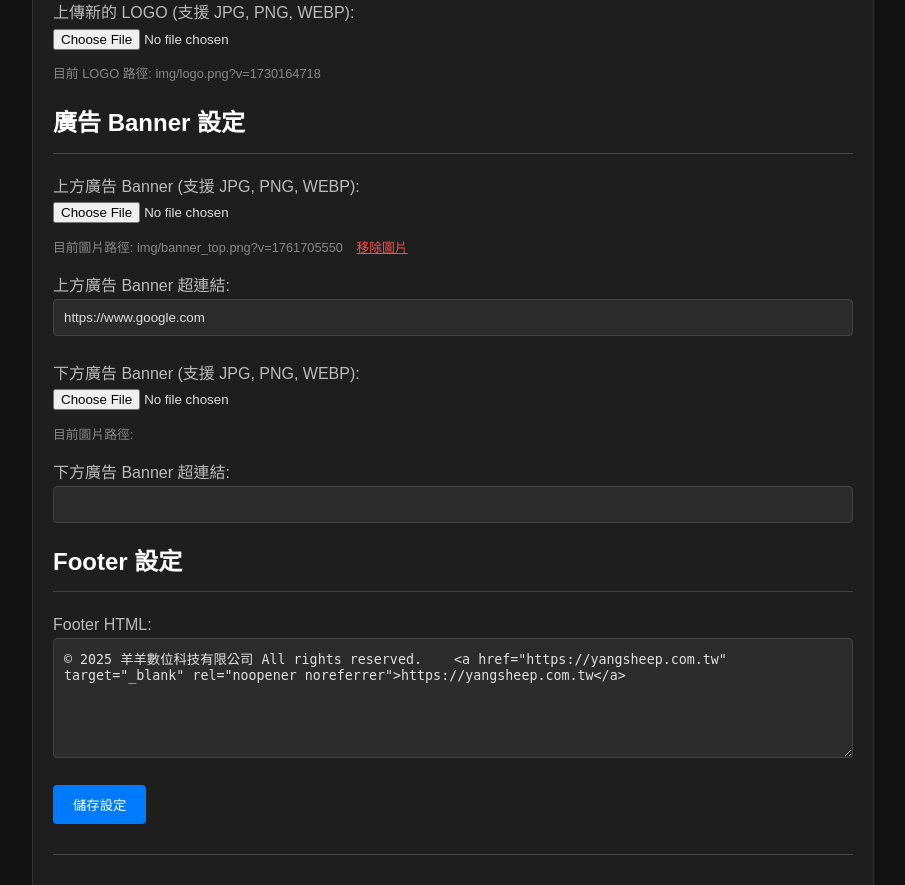
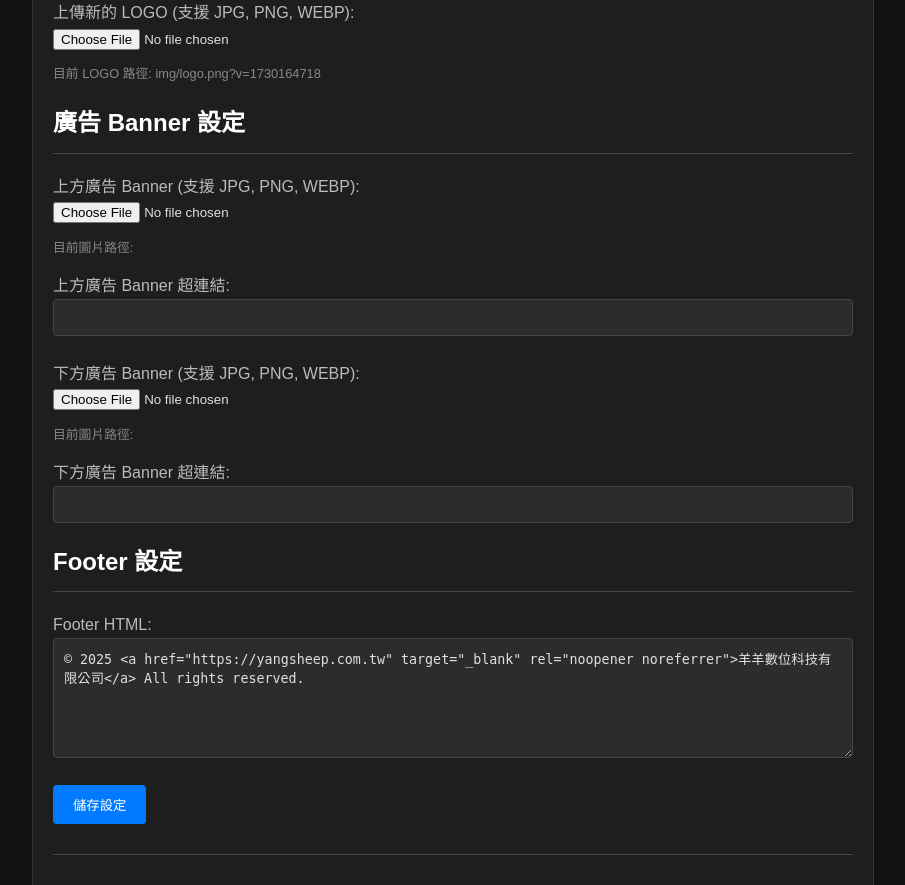
Before and after one commit to Ya19880104/WebP-batch-compression-website-PHP, a PHP site: page /admin/dashboard.php in a window 1280 px wide. Shown: the part 1401-2286 px from the top of the page, without its empty margins (187-1092 px from the left). Run offline with PHP 8.4, Linux system fonts and the light colour scheme; the visitor is signed in with stand-in values (Sample User, id 1).

Commit message:
Chore: Finalize default settings and add user guidance
This commit applies the final adjustments based on user feedback to ensure a better out-of-the-box experience and improved security guidance.

1.  **Updated Default Settings (`settings.php`):**
    *   The default top banner (`banner_top_image`, `banner_top_link`) has been cleared. The site will now start without a pre-configured banner.
    *   The default `footer_html` has been updated to the user-specified version: `© 2025 <a href="https://yangsheep.com.tw" ...>羊羊數位科技有限公司</a> All rights reserved.`
    *   The default admin password is now pre-hashed with `password_hash()` for immediate security.

2.  **Added Initial Credentials Hint (`config.php`):**
    *   A new comment block has been added to the top of `config.php` to clearly state the default admin credentials (`admin`/`admin`).
    *   This comment includes a strong security warning, advising the user to change the password immediately after their first login.

These changes complete the project requirements and prepare the application for its initial deployment.

```diff
--- a/settings.php
+++ b/settings.php
@@ -2,15 +2,15 @@
     "cloudflare_turnstile_site_key": "",
     "cloudflare_turnstile_secret_key": "",
     "admin_username": "admin",
-    "admin_password_md5": "21232f297a57a5a743894a0e4a801fc3",
+    "admin_password_hash": "$2y$10$9.p2h.F1gX.V9w.Yg8.U6.6JcW3.2eT7.1uE0.V9y.9i.K2.eT7.W",
     "seo_title": "WEBP 圖片壓縮轉檔工具",
     "seo_description": "這是一個 WEBP 圖片壓縮轉檔工具，可以快速將 JPG、PNG 等格式的圖片轉換為 WEBP 格式，並提供多種尺寸選擇。",
     "seo_og_image": "",
     "logo_url": "img\/logo.png?v=1730164718",
     "logo_link": "\/",
-    "footer_html": "© 2025 羊羊數位科技有限公司 All rights reserved.    <a href=\"https:\/\/yangsheep.com.tw\" target=\"_blank\" rel=\"noopener noreferrer\">https:\/\/yangsheep.com.tw<\/a>",
-    "banner_top_image": "img\/banner_top.png?v=1761705550",
-    "banner_top_link": "https:\/\/www.google.com",
+    "footer_html": "© 2025 <a href=\"https:\/\/yangsheep.com.tw\" target=\"_blank\" rel=\"noopener noreferrer\">羊羊數位科技有限公司<\/a> All rights reserved.",
+    "banner_top_image": "",
+    "banner_top_link": "",
     "banner_bottom_image": "",
     "banner_bottom_link": ""
 }
```
Also changed, not shown: config.php (+8 -0 lines).
